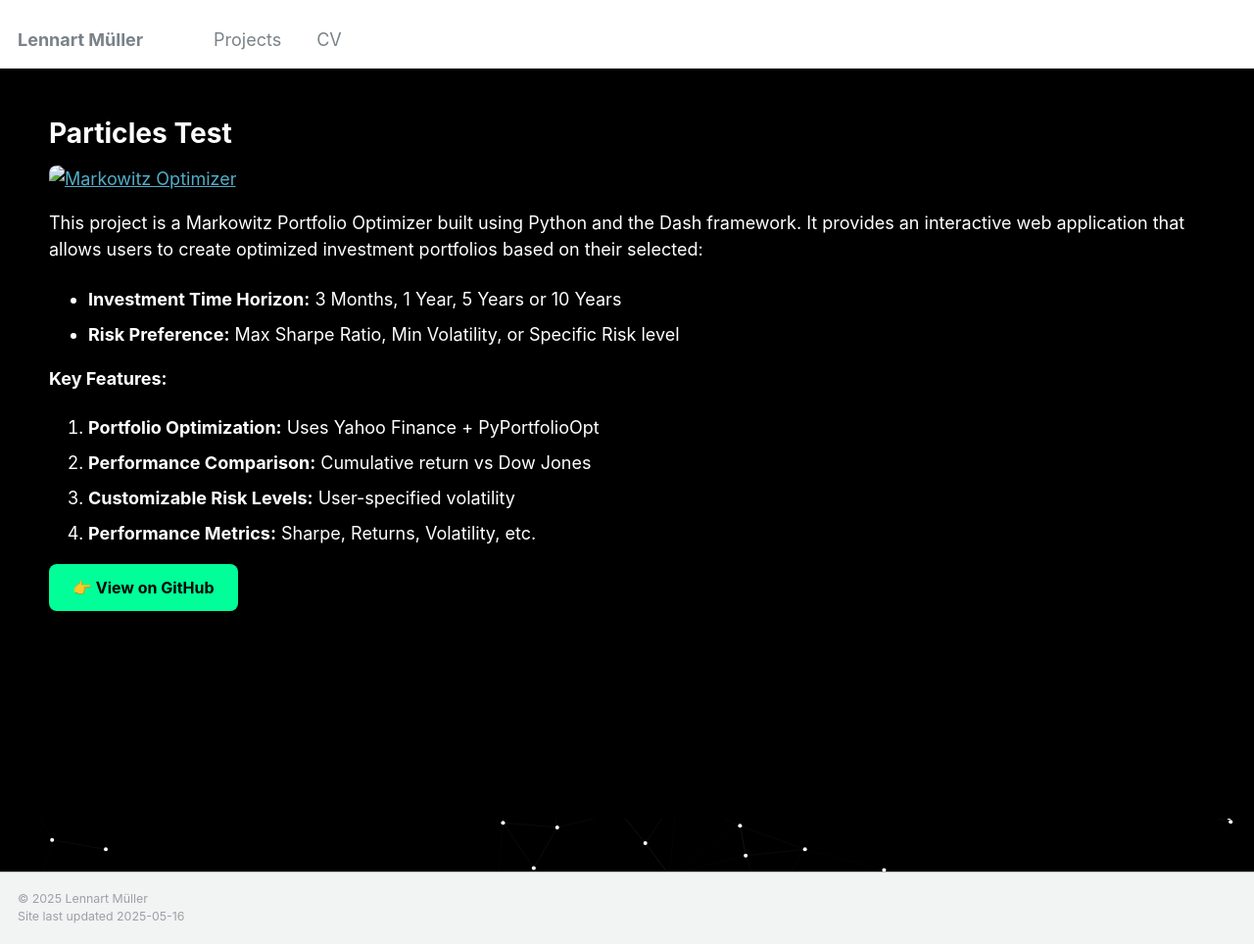
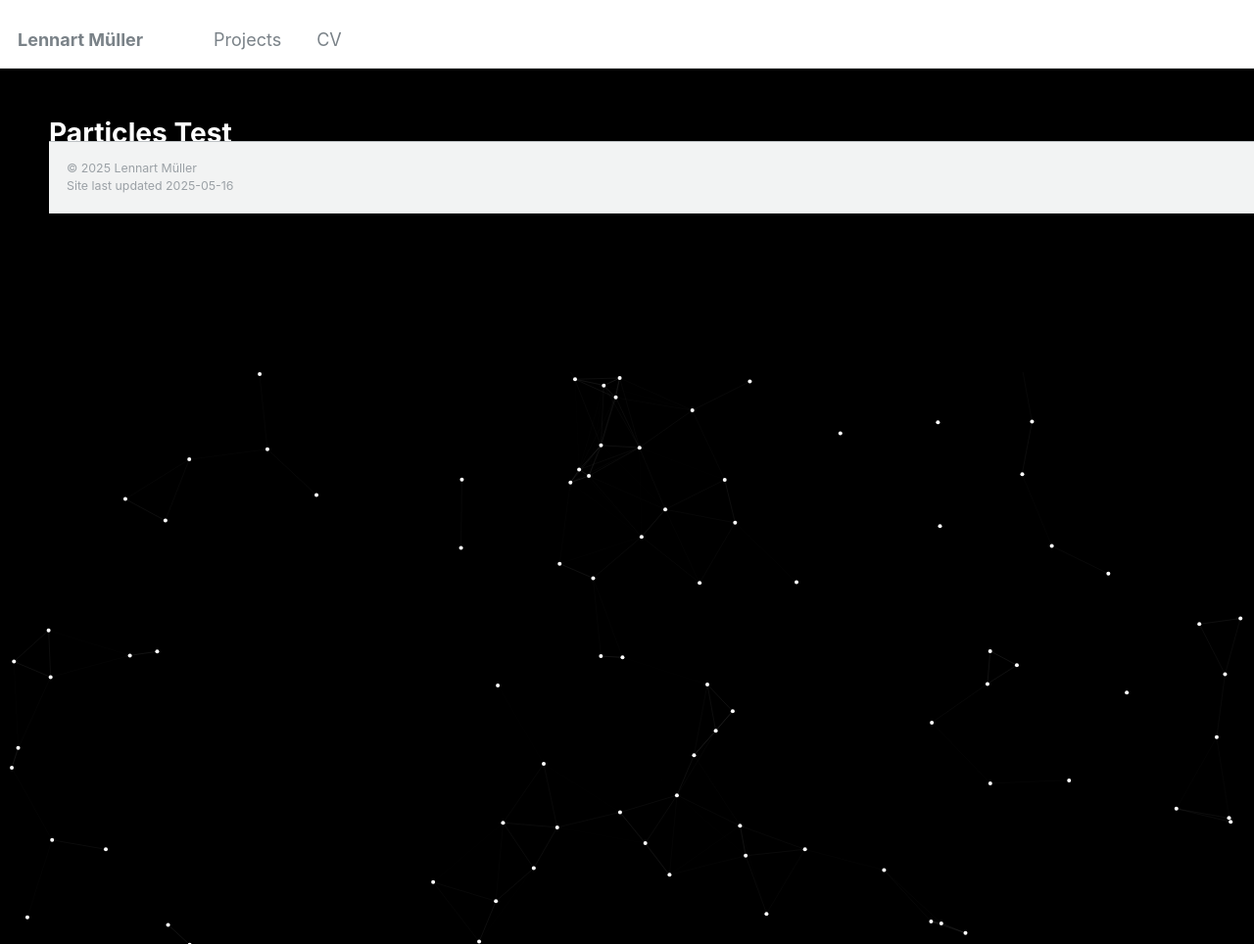
Before and after one commit to lennartmueller123/lennartmueller123.github.io, a Jekyll site: the page built from _projects/project-4.html, in a window 1280 px wide and 964 px high. Shown: the whole window at 98% size. Built offline with Jekyll 4.4.1, drawn with Linux system fonts in a browser that asks for light colours.

Commit message:
Update project-4.html

```diff
--- a/_projects/project-4.html
+++ b/_projects/project-4.html
@@ -23,31 +23,6 @@ permalink: /markowitz/
 <div style="position: relative; z-index: 1; padding: 50px; color: white;">
   <h1>{{ page.title }}</h1>
 
-  <a href="/assets/images/Markowitz%20Optimizer.png">
-    <img src="/assets/images/Markowitz%20Optimizer.png" alt="Markowitz Optimizer" style="width:100%; max-width: 800px; border-radius: 8px; box-shadow: 0 0 15px rgba(0,0,0,0.5);">
-  </a>
-
-  <p>This project is a Markowitz Portfolio Optimizer built using Python and the Dash framework. It provides an interactive web application that allows users to create optimized investment portfolios based on their selected:</p>
-  <ul>
-    <li><strong>Investment Time Horizon:</strong> 3 Months, 1 Year, 5 Years or 10 Years</li>
-    <li><strong>Risk Preference:</strong> Max Sharpe Ratio, Min Volatility, or Specific Risk level</li>
-  </ul>
-
-  <p><strong>Key Features:</strong></p>
-  <ol>
-    <li><strong>Portfolio Optimization:</strong> Uses Yahoo Finance + PyPortfolioOpt</li>
-    <li><strong>Performance Comparison:</strong> Cumulative return vs Dow Jones</li>
-    <li><strong>Customizable Risk Levels:</strong> User-specified volatility</li>
-    <li><strong>Performance Metrics:</strong> Sharpe, Returns, Volatility, etc.</li>
-  </ol>
-
-  <a href="https://github.com/lennartmueller123/MarkowitzPortfolioOptimizer/tree/main"
-     target="_blank"
-     style="display: inline-block; padding: 12px 24px; background-color: #00ff99; color: #000; text-decoration: none; border-radius: 8px; font-weight: bold; font-size: 16px;">
-    👉 View on GitHub
-  </a>
-</div>
-
 <!-- Particles.js -->
 <script src="https://cdn.jsdelivr.net/npm/particles.js"></script>
 <script>
```
